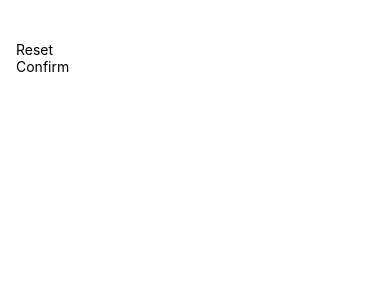
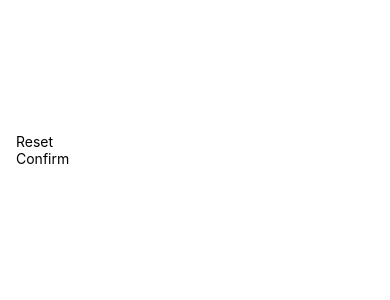
Before and after one commit to afiqaimanafr/mini-game, a React Native app: screen / in a window 390 px wide. Shown: the top 300 px of the page. Built offline with nearby package versions, Linux system fonts and the light colour scheme.

Commit message:
update: latest

```diff
--- a/screens/StartGameScreen.js
+++ b/screens/StartGameScreen.js
@@ -17,7 +17,7 @@ export default StartGameScreen;
 const styles = StyleSheet.create({
   inputContainer: {
     flex: 1,
-    marginTop: 8,
+    marginTop: 100,
     padding: 16,
   },
 });
```
